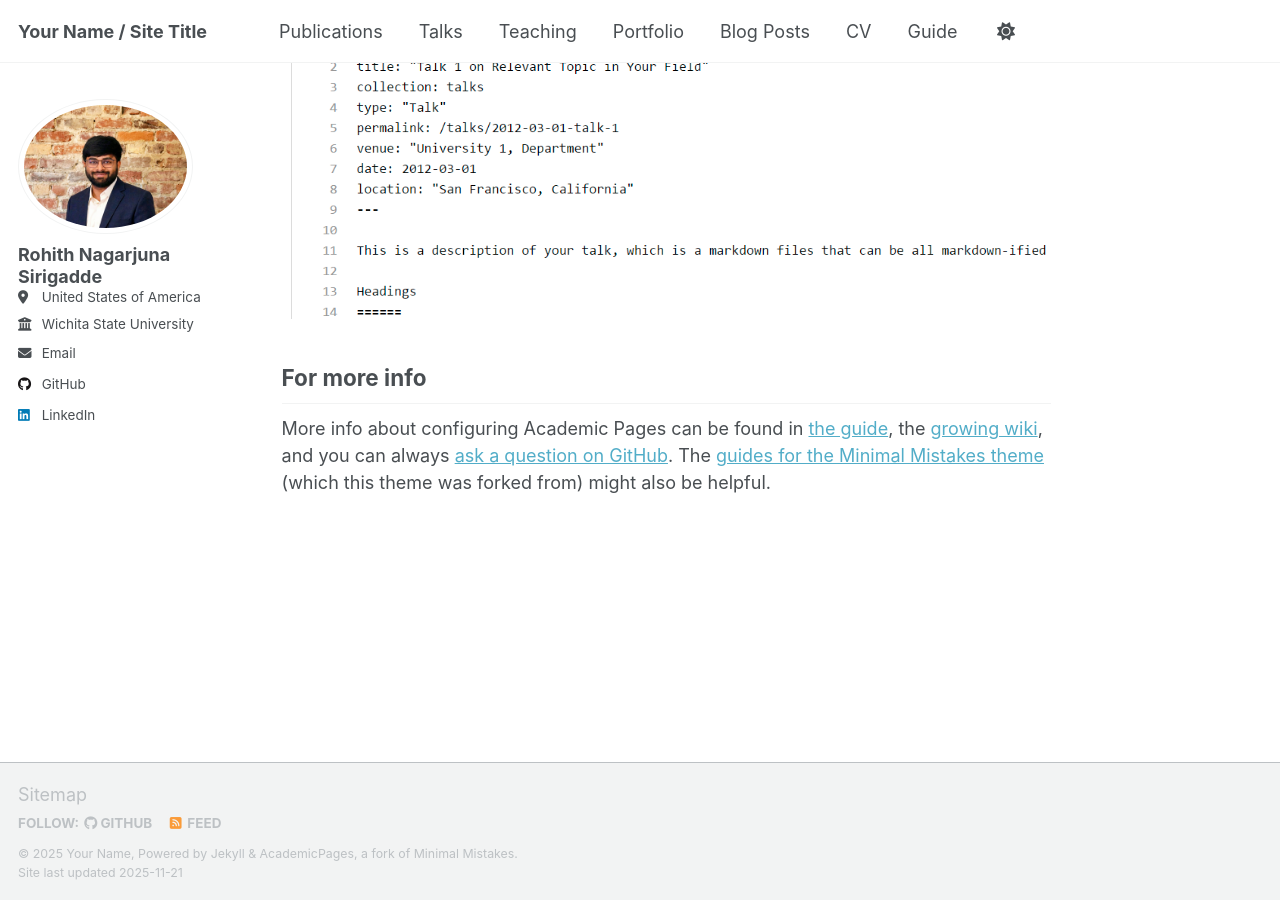
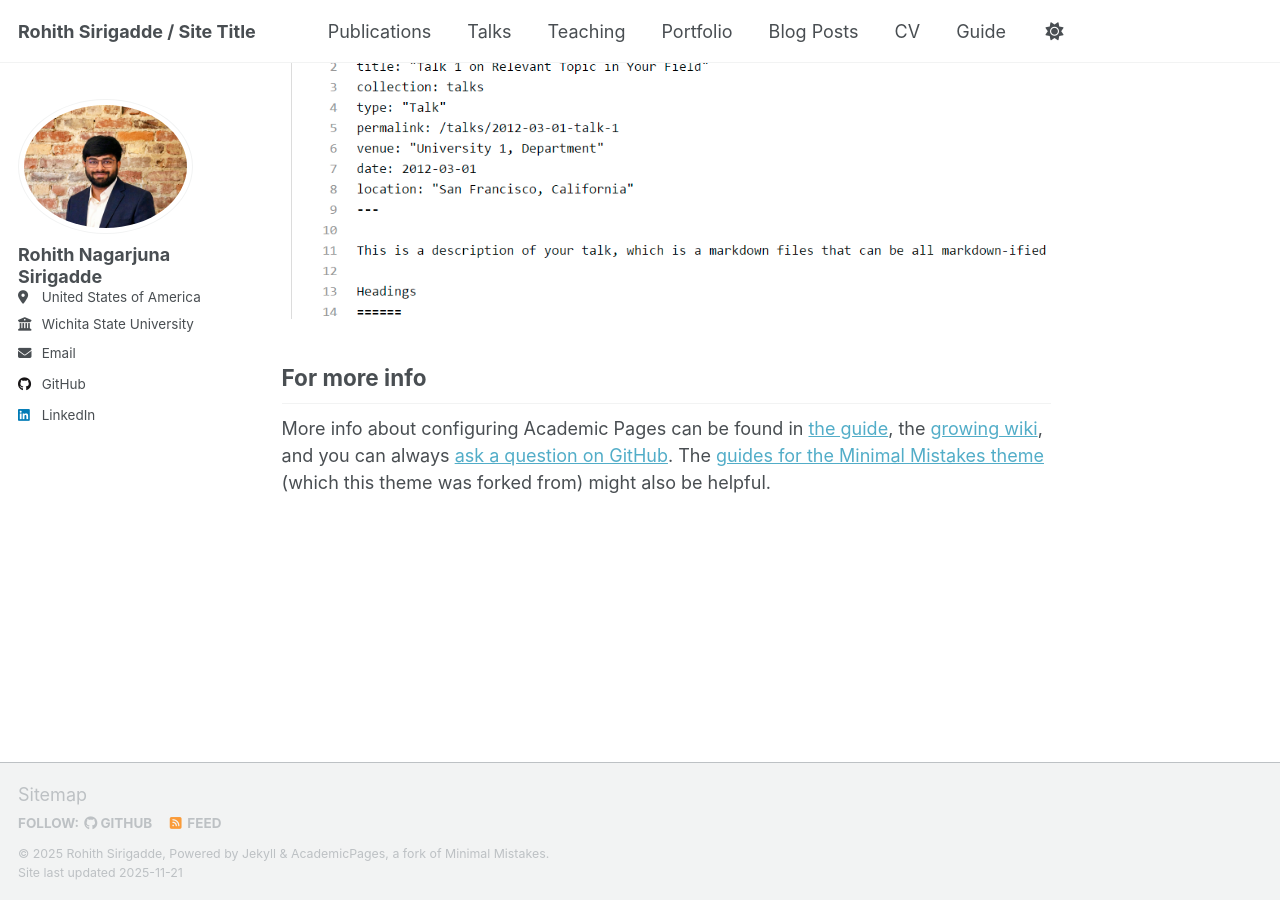
Before and after one commit to RohithSirigadde/rohithsirigadde.github.io, a Jekyll site: the page built from _pages/about.md, in a window 1280 px wide and 900 px high, scrolled down 2880 px. Built offline with Jekyll 4.4.1, drawn with Linux system fonts in a browser that asks for light colours; a script that is not in the unit is left out.

Commit message:
Update _config.yml

```diff
--- a/_config.yml
+++ b/_config.yml
@@ -9,11 +9,11 @@
 # Basic Site Settings
 locale                   : "en-US"
 site_theme               : "default" # Currently available options are "default", "air"
-title                    : "Your Name / Site Title"
+title                    : "Rohith Sirigadde / Site Title"
 title_separator          : "-"
-name                     : &name "Your Name"
-description              : &description "Your Name's academic portfolio"   # Update this with a general description of your site, this is the default if not overridden by a page
-url                      : https://academicpages.github.io # The base hostname & protocol for your site e.g. "https://[your GitHub username].github.io",
+name                     : &name "Rohith Sirigadde"
+description              : &description "Rohith's academic portfolio"   # Update this with a general description of your site, this is the default if not overridden by a page
+url                      : https://rohithsirigadde.github.io # The base hostname & protocol for your site e.g. "https://[your GitHub username].github.io",
                                                            # or if you already have some other page hosted on Github then use "https://[your GitHub username].github.io/[Your Repo Name]"
 baseurl                  : "" # the subpath of your site, e.g. "/blog"
 repository               : "academicpages/academicpages.github.io"
@@ -24,6 +24,7 @@ repository               : "academicpages/academicpages.github.io"
 author:
   # Biographic information
   avatar           : "profile.png"
+
   name             : "Rohith Nagarjuna Sirigadde"
   pronouns         : # example: "she/her"
   bio              : #
@@ -48,7 +49,7 @@ author:
   bitbucket        : # Username - Update with your username on the site
   codepen          : # Username
   dribbble         : # Username
-  github           : "https://github.com/"
+  github           : "RohithSirigadde"
   kaggle           : # Username
   stackoverflow    : # User number or user number and name (i.e., use "1" or "1/jeff-atwood")
 
@@ -63,7 +64,7 @@ author:
   keybase          : # Username
   instagram        : # Username
   lastfm           : # Username
-  linkedin         : "https://www.linkedin.com/in/sirigadderohith/"
+  linkedin         : "sirigadderohith"
   mastodon         : # URL
   medium           : # URL
   pinterest        : # Username
```
